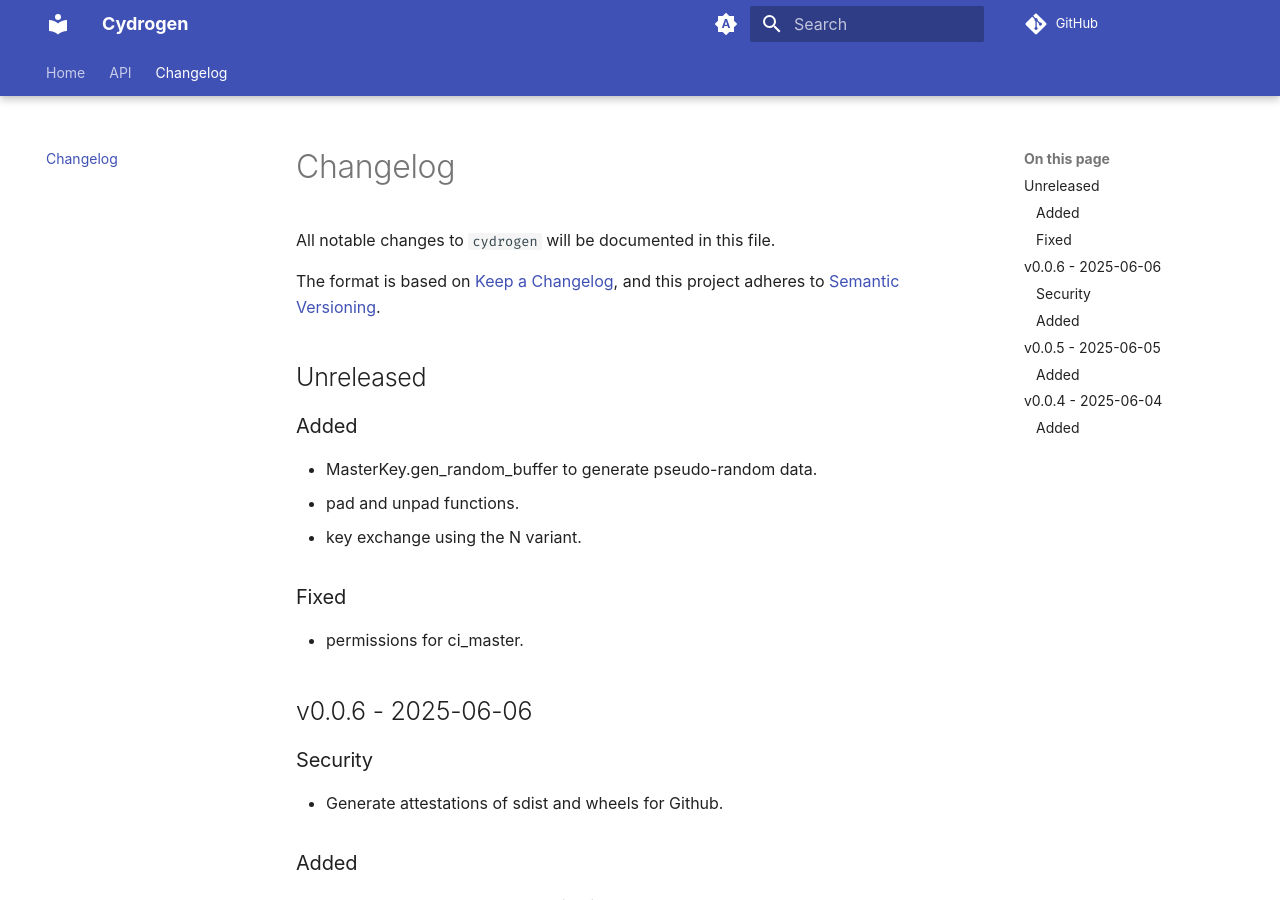
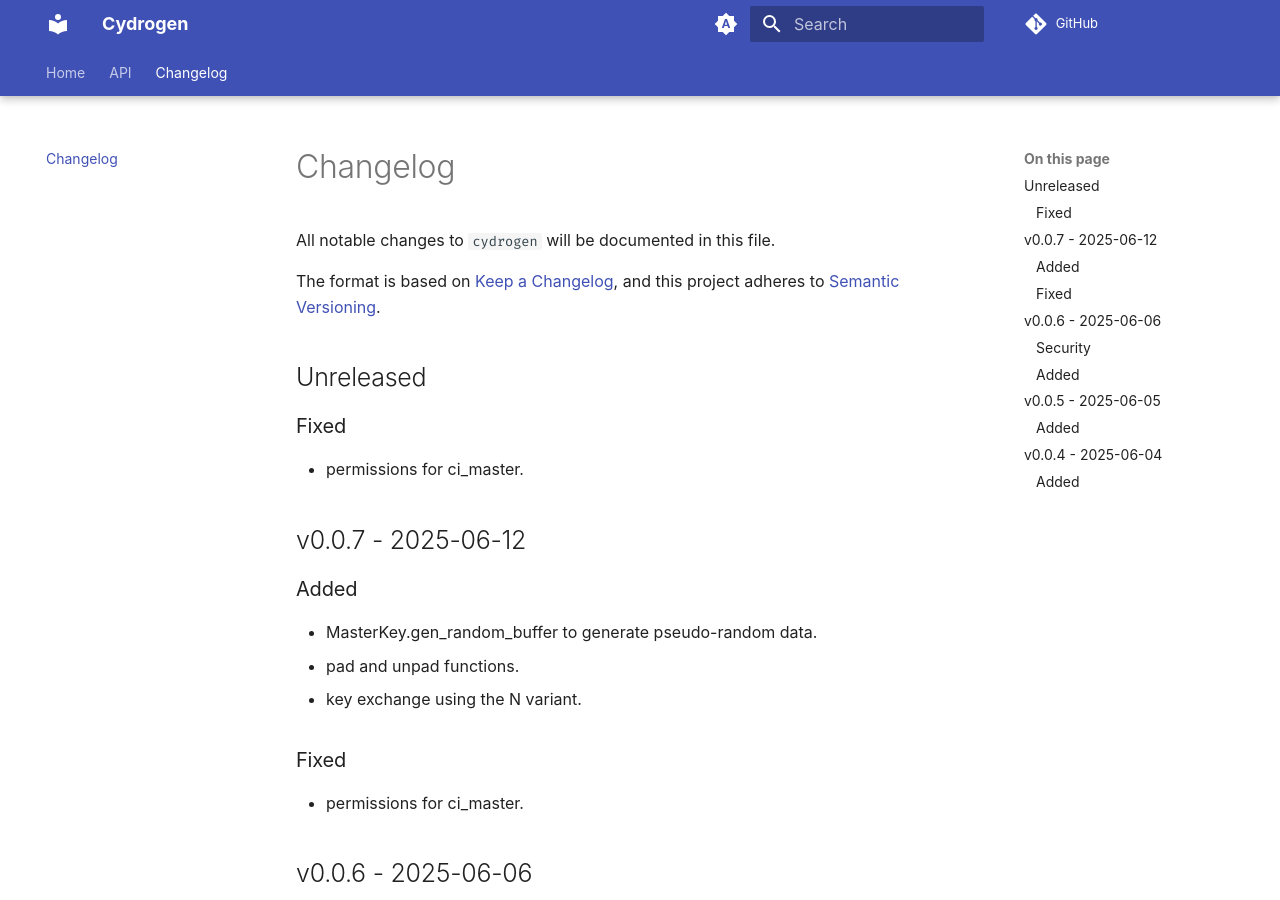
Before and after one commit to stephane-martin/cydrogen, an MkDocs documentation site: the page built from docs/CHANGELOG.md, in a window 1280 px wide and 900 px high. Built offline with MkDocs 1.6.1 and Material for MkDocs 9.7.7, drawn with Linux system fonts in a browser that asks for light colours; some web fonts are replaced; plug-ins that fetch from the network failed and are left out; comment, search, counter and statistics services are not loaded.

Commit message:
chore: regenerate changelog

```diff
--- a/docs/CHANGELOG.md
+++ b/docs/CHANGELOG.md
@@ -6,6 +6,12 @@ The format is based on [Keep a Changelog](https://keepachangelog.com/en/1.1.0/),
 and this project adheres to [Semantic Versioning](https://semver.org/spec/v2.0.0.html).
 
 ## Unreleased
+
+### Fixed
+
+- permissions for ci_master.
+
+## v0.0.7 - 2025-06-12
 
 ### Added
 
```
Also changed, not shown: CHANGELOG.md (+6 -0 lines), CHANGELOG.json (line endings or trailing spaces).
